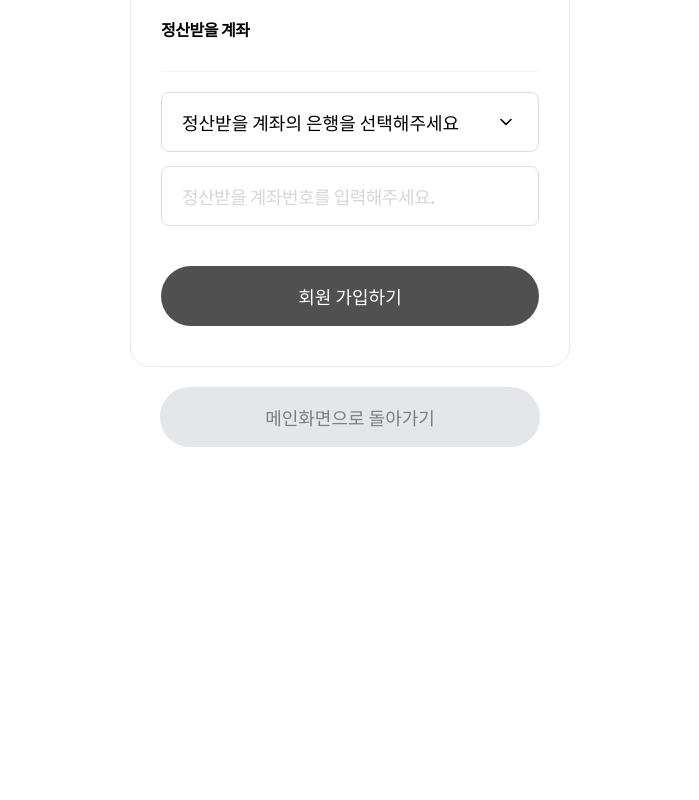
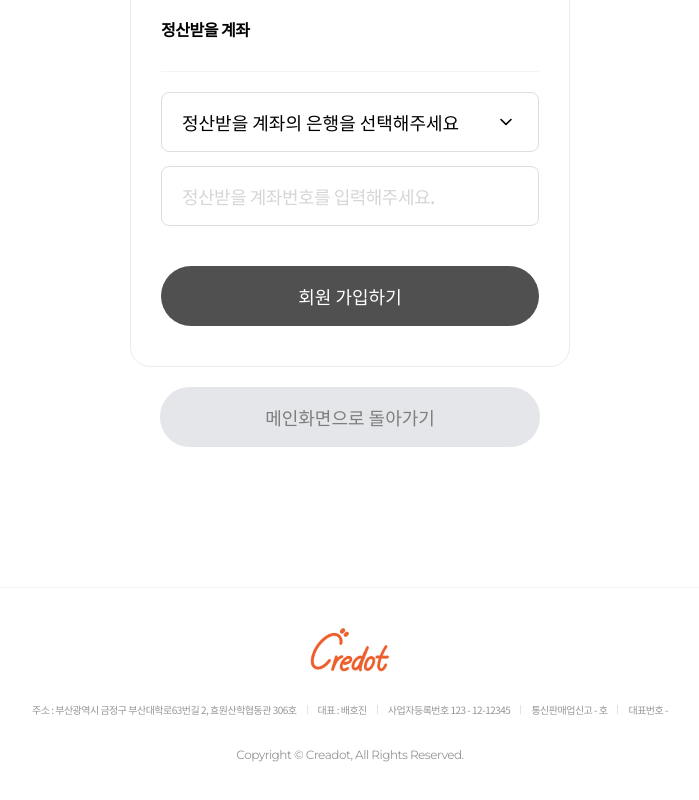
Before and after one commit to SANDBURG-inc/Credot-front-testServer, a React (Create React App) app: page /Register in a window 1280 px wide. Shown: the part 1109-1909 px from the top of the page, without its empty margins (290-989 px from the left). Before the commit the page ends 1696 px from the top, so only its background shows below. Built offline with nearby package versions, Linux system fonts and the light colour scheme.

Commit message:
add Footer

```diff
--- a/src/App.js
+++ b/src/App.js
@@ -11,6 +11,7 @@ import Finance from "./screens/Finance";
 import Register from "./screens/Register";
 import NavBarElement from "./components/NavBarElement";
 import { BrowserRouter, Route, Routes } from "react-router-dom";
+import Footer from "./components/Footer";
 
 function App() {
   return (
@@ -31,6 +32,7 @@ function App() {
           <Route path="/Login" element={<Login />} />
           <Route path="/Register" element={<Register />} />
         </Routes>
+        <Footer />
       </BrowserRouter>
     </div>
   );
--- /dev/null
+++ b/src/components/Footer.js
@@ -0,0 +1,27 @@
+const Footer = () => {
+  return (
+    <footer className="footer">
+      <div className="inner">
+        <img className="f-logo" src="../assets/images/logo/logo.png" alt="" />
+        <div className="f-info">
+          <span className="f-info-span">주소 : 부산광역시 금정구 부산대학로63번길 2, 효원산학협동관 306호</span>
+          <div className="devide-bar r-f-mo"></div>
+          <div className="f-info-div">
+            <span>대표 : 배호진</span>
+            <div className="devide-bar"></div>
+            <span>사업자등록번호 123 - 12-12345</span>
+            <div className="devide-bar r-f-mo"></div>
+          </div>
+          <div className="f-info-div">
+            <span>통신판매업신고 - 호</span>
+            <div className="devide-bar"></div>
+            <span>대표번호 - </span>
+          </div>
+        </div>
+        <span className="f-copy font-eng">Copyright © Creadot, All Rights Reserved.</span>
+      </div>
+    </footer>
+  );
+};
+
+export default Footer;
```
